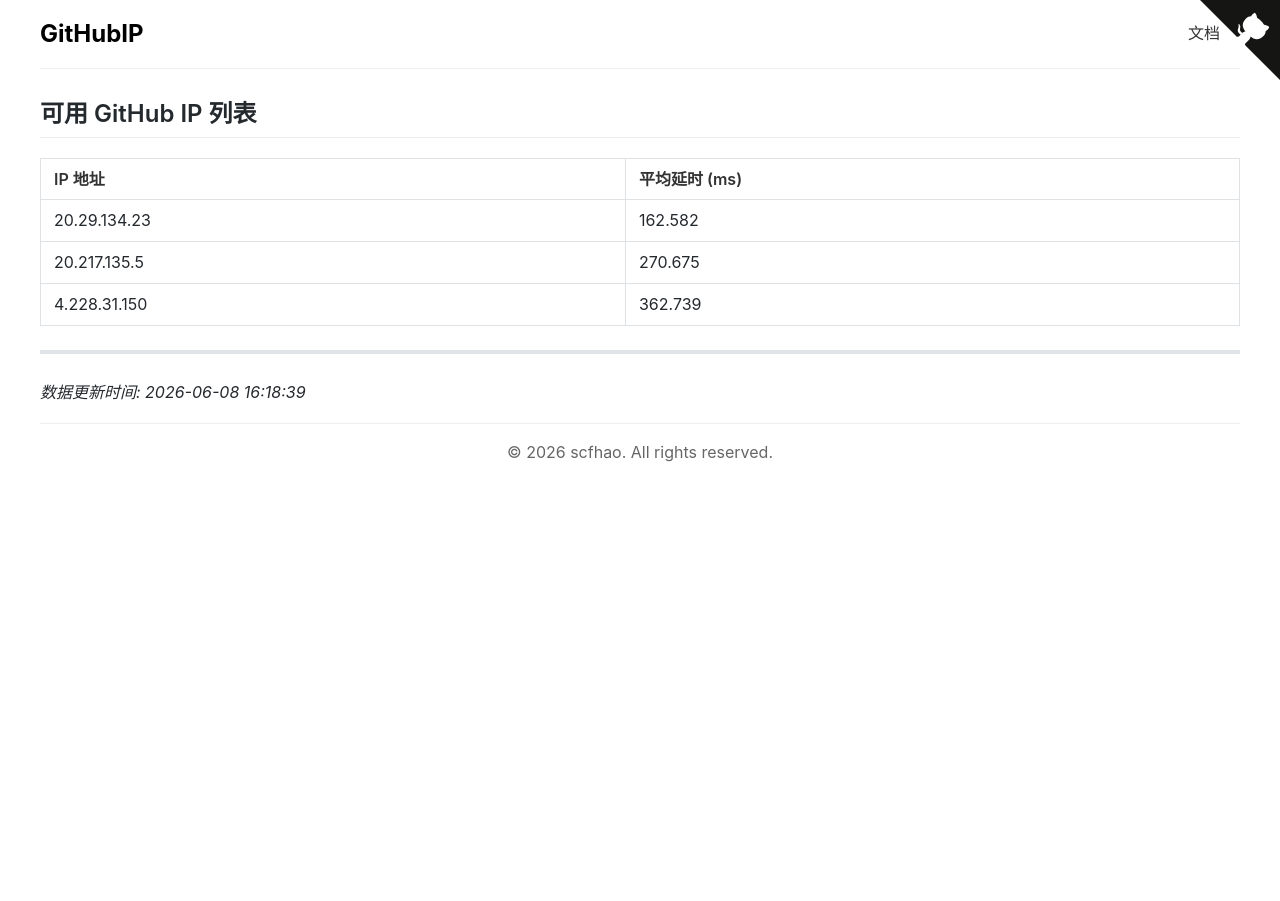
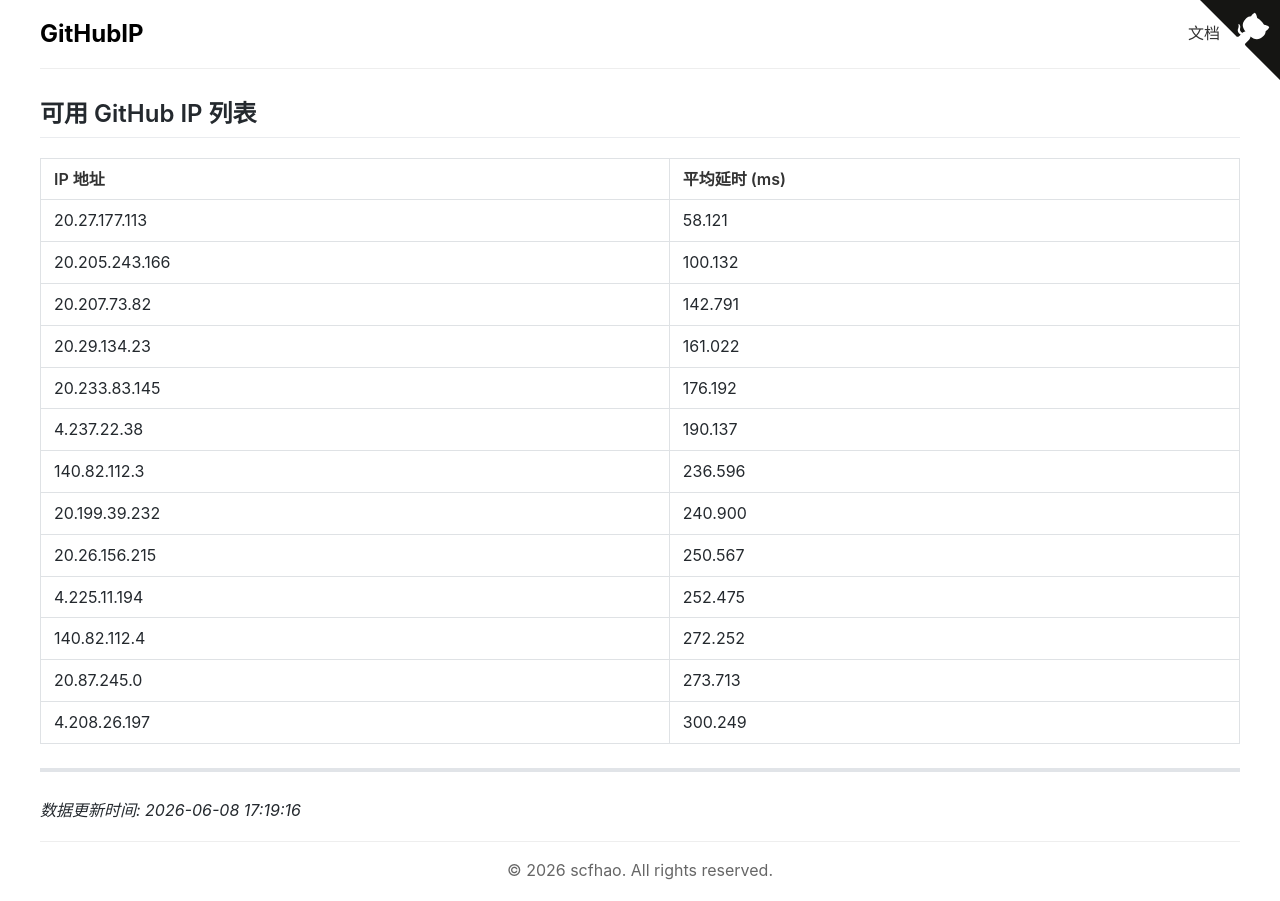
Before and after one commit to scfhao/GitHubIP, a Jekyll site: the page built from index.md, in a window 1280 px wide. Built offline with Jekyll 4.4.1, drawn with Linux system fonts in a browser that asks for light colours.

Commit message:
自动脚本执行 - 2026-06-08 17:19:17

```diff
--- a/index.md
+++ b/index.md
@@ -1,17 +1,27 @@
 ---
 layout: home
 title: GitHub IP 列表
-date: 2026-06-08 16:18:39
+date: 2026-06-08 17:19:16
 ---
 
 ## 可用 GitHub IP 列表
 
 | IP 地址 | 平均延时 (ms) |
 |---------|--------------|
-| 20.29.134.23 | 162.582 |
-| 20.217.135.5 | 270.675 |
-| 4.228.31.150 | 362.739 |
+| 20.27.177.113 | 58.121 |
+| 20.205.243.166 | 100.132 |
+| 20.207.73.82 | 142.791 |
+| 20.29.134.23 | 161.022 |
+| 20.233.83.145 | 176.192 |
+| 4.237.22.38 | 190.137 |
+| 140.82.112.3 | 236.596 |
+| 20.199.39.232 | 240.900 |
+| 20.26.156.215 | 250.567 |
+| 4.225.11.194 | 252.475 |
+| 140.82.112.4 | 272.252 |
+| 20.87.245.0 | 273.713 |
+| 4.208.26.197 | 300.249 |
 
 ---
 
-*数据更新时间: 2026-06-08 16:18:39*
+*数据更新时间: 2026-06-08 17:19:16*
```
